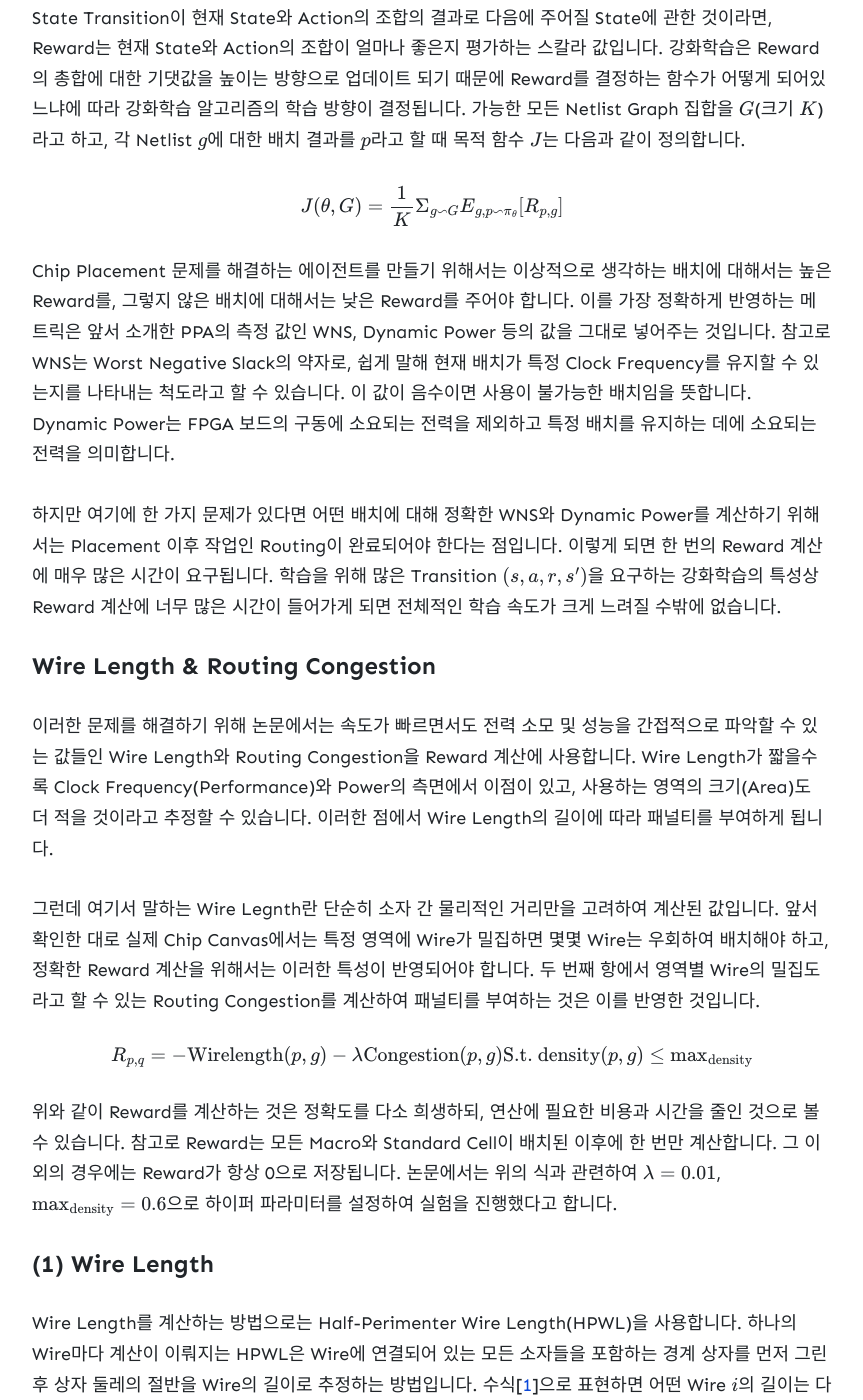
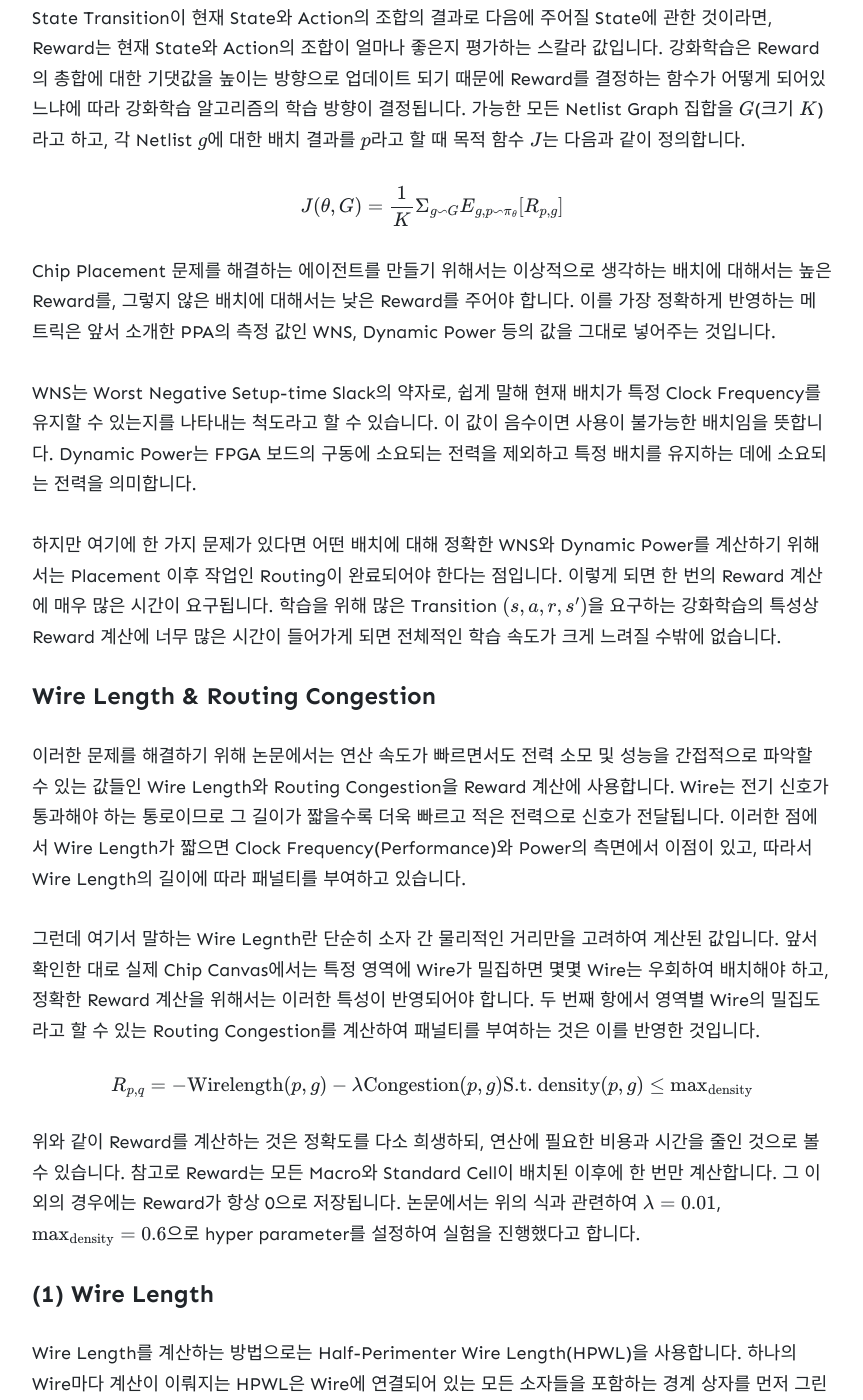
Before and after one commit to wowthemesnet/jekyll-theme-memoirs, a Jekyll site: the page built from _posts/2021-02-15-chip_placement_with_reinforcement_learning.md, in a window 1280 px wide and 1400 px high, scrolled down 6930 px. Shown: the whole window, without its empty margins (208-1071 px from the left). Built offline with Jekyll 4.4.1, drawn with Linux system fonts in a browser that asks for light colours; nearby versions of some CDN libraries; formulas are drawn with MathJax 3; comment, search, counter and statistics services are not loaded; some of the changed text lies outside the part shown.

Commit message:
Fix ncop to fpga posts by internal reviews (#23)
* Use the same convention for english words

* Fix post with jongsub's review

Co-authored-by: enfow <wgm0601@gmail.com>

```diff
--- a/_posts/2021-02-15-chip_placement_with_reinforcement_learning.md
+++ b/_posts/2021-02-15-chip_placement_with_reinforcement_learning.md
@@ -47,7 +47,7 @@
 </p>
 </figure>
 
-위의 그림에서 빨간 선은 Macro2와 Standard Cell 5를 연결하는 가장 짧은 코스를 나타냅니다. 그런데 빨간 선이 통과하는 구간에 이미 너무 많은 Wire가 배치되어 있어 더 이상 Routing Resource가 존재하지 않는 상황입니다. 이러한 경우에는 녹색 선과 같이 우회하여 Wire를 배치하게 되고, 전체적인 Wire Length가 길어집니다.
+위의 그림에서 빨간 선은 Macro2와 Standard Cell 5를 연결하는 가장 짧은 경로를 나타냅니다. 그런데 빨간 선이 통과하는 구간에 이미 너무 많은 Wire가 배치되어 있어 더 이상 Routing Resource가 존재하지 않는 상황입니다. 이러한 경우에는 녹색 선과 같이 우회하여 Wire를 배치하게 되고, 전체적인 Wire Length가 길어집니다.
 
 ### 기존에는 어떻게 풀었을까?
 
@@ -66,11 +66,11 @@
 force-directed placement, rein-cut placement, placement by numerical optimization,
 and evolution-based placement. (VLSI Cell Placement Techniques)
 
-이와 관련하여 산업의 이야기를 덧붙이면 P&R 뿐만 아니라 반도체의 설계 과정에서 많은 부분을 자동화해주는 툴을 EDA(Electronic design automation)라고 하고, 많은 반도체 설계 전문 회사들이 Cadence, Synopsys와 같은 글로벌 기업의 EDA Tool을 사용하여 설계 과정 상의  여러 복잡한 문제들을 해결하고 있습니다. 하지만 자동화 툴이라고 해서 모든 것이 100% 자동적으로 이뤄지는 것은 아니며, EDA Tool을 누가 어떻게 사용하느냐에 따라 결과물의 수준이 확연히 달라집니다. P&R 문제만 놓고 보더라도 크기가 상대적으로 크고, 내부의 구조가 미리 결정되어 있는 Hard Macro의 경우에는 전문가가 직접 배치하는 것이 일반적입니다.
+이와 관련하여 산업의 이야기를 덧붙이면 P&R 뿐만 아니라 반도체의 설계 과정에서 많은 부분을 자동화해주는 툴을 EDA(Electronic Design Automation)라고 하고, 많은 반도체 설계 전문 회사들이 Cadence, Synopsys와 같은 글로벌 기업의 EDA Tool을 사용하여 설계 과정 상의  여러 복잡한 문제들을 해결하고 있습니다. 하지만 자동화 툴이라고 해서 모든 것이 100% 자동적으로 이뤄지는 것은 아니며, EDA Tool을 누가 어떻게 사용하느냐에 따라 결과물의 수준이 확연히 달라집니다. P&R 문제만 놓고 보더라도 크기가 상대적으로 크고, 내부의 구조가 미리 결정되어 있는 Hard Macro의 경우에는 전문가가 직접 배치하는 것이 일반적입니다.
 
 ### 배치 문제에 강화학습 적용하기
 
- Google의 Chip Placement 논문에서 제시하는 방법은 전문가가 직접 배치하고 있는 Hard Macro들만 강화학습 에이전트로 배치하고 있습니다. 즉 전체 Chip Placement 문제를 강화학습 알고리즘으로 해결하는 것이 아니며, 정확하게 말하면 수백 수천만 개의 소자들 중에서 몇백 개의 Macro만 강화학습으로 배치합니다(Few hundred macros and millions of standard cells).
+Google의 Chip Placement 논문에서 제시하는 방법은 전문가가 직접 배치하고 있는 Hard Macro들만 강화학습 에이전트로 배치하고 있습니다. 즉 전체 Chip Placement 문제를 강화학습 알고리즘으로 해결하는 것이 아니며, 정확하게 말하면 수백 수천만 개의 소자들 중에서 몇백 개의 Macro만 강화학습으로 배치합니다(Few hundred macros and millions of standard cells).
 
 에이전트가 배치하지 않는 다른 모든 소자들에 대해서는 전통적인 Chip Placement 방법론 중 하나인 Force-Directed Method를 사용합니다. 이때 전통적인 알고리즘을 사용한다 하더라도 배치 대상의 개수가 너무 많기 때문에 Standard Cell은 연결성이 높은 소자들끼리 Clustering을 진행한 후, Cluster 단위로 배치를 수행합니다. 이를 통해 배치 대상의 개수를 수백만 개에서 수천 개 수준으로 축소하여 복잡성을 낮추고 있습니다.
 
@@ -114,13 +114,15 @@
 J(\theta, G) = {1 \over K} \Sigma_{g \backsim G} E_{g,p \backsim \pi_\theta} [R_{p,g}]
 $$
 
-Chip Placement 문제를 해결하는 에이전트를 만들기 위해서는 이상적으로 생각하는 배치에 대해서는 높은 Reward를, 그렇지 않은 배치에 대해서는 낮은 Reward를 주어야 합니다. 이를 가장 정확하게 반영하는 메트릭은 앞서 소개한 PPA의 측정 값인 WNS, Dynamic Power 등의 값을 그대로 넣어주는 것입니다. 참고로 WNS는 Worst Negative Slack의 약자로, 쉽게 말해 현재 배치가 특정 Clock Frequency를 유지할 수 있는지를 나타내는 척도라고 할 수 있습니다. 이 값이 음수이면 사용이 불가능한 배치임을 뜻합니다. Dynamic Power는 FPGA 보드의 구동에 소요되는 전력을 제외하고 특정 배치를 유지하는 데에 소요되는 전력을 의미합니다.
+Chip Placement 문제를 해결하는 에이전트를 만들기 위해서는 이상적으로 생각하는 배치에 대해서는 높은 Reward를, 그렇지 않은 배치에 대해서는 낮은 Reward를 주어야 합니다. 이를 가장 정확하게 반영하는 메트릭은 앞서 소개한 PPA의 측정 값인 WNS, Dynamic Power 등의 값을 그대로 넣어주는 것입니다.
+
+WNS는 Worst Negative Setup-time Slack의 약자로, 쉽게 말해 현재 배치가 특정 Clock Frequency를 유지할 수 있는지를 나타내는 척도라고 할 수 있습니다. 이 값이 음수이면 사용이 불가능한 배치임을 뜻합니다. Dynamic Power는 FPGA 보드의 구동에 소요되는 전력을 제외하고 특정 배치를 유지하는 데에 소요되는 전력을 의미합니다.
 
 하지만 여기에 한 가지 문제가 있다면 어떤 배치에 대해 정확한 WNS와 Dynamic Power를 계산하기 위해서는 Placement 이후 작업인 Routing이 완료되어야 한다는 점입니다. 이렇게 되면 한 번의 Reward 계산에 매우 많은 시간이 요구됩니다. 학습을 위해 많은 Transition $$(s, a, r, s')$$을 요구하는 강화학습의 특성상 Reward 계산에 너무 많은 시간이 들어가게 되면 전체적인 학습 속도가 크게 느려질 수밖에 없습니다.
 
 #### Wire Length & Routing Congestion
 
-이러한 문제를 해결하기 위해 논문에서는 속도가 빠르면서도 전력 소모 및 성능을 간접적으로 파악할 수 있는 값들인 Wire Length와 Routing Congestion을 Reward 계산에 사용합니다. Wire Length가 짧을수록 Clock Frequency(Performance)와 Power의 측면에서 이점이 있고, 사용하는 영역의 크기(Area)도 더 적을 것이라고 추정할 수 있습니다. 이러한 점에서 Wire Length의 길이에 따라 패널티를 부여하게 됩니다.
+이러한 문제를 해결하기 위해 논문에서는 연산 속도가 빠르면서도 전력 소모 및 성능을 간접적으로 파악할 수 있는 값들인 Wire Length와 Routing Congestion을 Reward 계산에 사용합니다. Wire는 전기 신호가 통과해야 하는 통로이므로 그 길이가 짧을수록 더욱 빠르고 적은 전력으로 신호가 전달됩니다. 이러한 점에서 Wire Length가 짧으면 Clock Frequency(Performance)와 Power의 측면에서 이점이 있고, 따라서 Wire Length의 길이에 따라 패널티를 부여하고 있습니다.
 
 그런데 여기서 말하는 Wire Legnth란 단순히 소자 간 물리적인 거리만을 고려하여 계산된 값입니다. 앞서 확인한 대로 실제 Chip Canvas에서는 특정 영역에 Wire가 밀집하면 몇몇 Wire는 우회하여 배치해야 하고, 정확한 Reward 계산을 위해서는 이러한 특성이 반영되어야 합니다. 두 번째 항에서 영역별 Wire의 밀집도라고 할 수 있는 Routing Congestion를 계산하여 패널티를 부여하는 것은 이를 반영한 것입니다.
 
@@ -129,7 +131,7 @@
 \text{S.t. } \text{density}(p,g) \leq \text{max}_\text{density}
 $$
 
-위와 같이 Reward를 계산하는 것은 정확도를 다소 희생하되, 연산에 필요한 비용과 시간을 줄인 것으로 볼 수 있습니다. 참고로 Reward는 모든 Macro와 Standard Cell이 배치된 이후에 한 번만 계산합니다. 그 이외의 경우에는 Reward가 항상 0으로 저장됩니다. 논문에서는 위의 식과 관련하여 $$\lambda = 0.01$$, $$\max_{\text{density}} = 0.6$$으로 하이퍼 파라미터를 설정하여 실험을 진행했다고 합니다.
+위와 같이 Reward를 계산하는 것은 정확도를 다소 희생하되, 연산에 필요한 비용과 시간을 줄인 것으로 볼 수 있습니다. 참고로 Reward는 모든 Macro와 Standard Cell이 배치된 이후에 한 번만 계산합니다. 그 이외의 경우에는 Reward가 항상 0으로 저장됩니다. 논문에서는 위의 식과 관련하여 $$\lambda = 0.01$$, $$\max_{\text{density}} = 0.6$$으로 hyper parameter를 설정하여 실험을 진행했다고 합니다.
 
 #### (1) Wire Length
 
@@ -194,7 +196,7 @@
 }
 $$
 
-위의 수식에서 $$v_i$$는 $$i$$ 번째 Macro에 대한 embedding을, $$e_{i,j}$$는 $$i$$와 $$j$$ 번쩨 Macro를 잇는 Wire에 대한 Embedding을 의미합니다. 두 수식을 모든 Macro와 Wire에 대해 수렴할 때까지 반복적으로 적용하여 최종적인 Embedding으로 $$v$$와 $$e$$를 사용하게 됩니다. Node Embedding과 Edge Embedding을 함께 얻을 수 있다는 점이 위 구조의 주요 특징이라고 할 수 있습니다.
+위의 수식에서 $$v_i$$는 $$i$$ 번째 Macro에 대한 Embedding을, $$e_{i,j}$$는 $$i$$와 $$j$$ 번쩨 Macro를 잇는 Wire에 대한 Embedding을 의미합니다. 두 수식을 모든 Macro와 Wire에 대해 수렴할 때까지 반복적으로 적용하여 최종적인 Embedding으로 $$v$$와 $$e$$를 사용하게 됩니다. Node Embedding과 Edge Embedding을 함께 얻을 수 있다는 점이 위 구조의 주요 특징이라고 할 수 있습니다.
 
 위 Model Architecture 이미지를 기준으로 보면 $$v$$가 붉은 색의 Macro Embedding이고, $$e$$가 푸른 색의 Edge Embeddings 입니다.
 Node Embedding에 대해서는 Indexing을 하고 있는데 각 Node의 특성을 가지고 있는 정보이므로 현재 배치할 Node의 정보만을 추출하는 것으로 이해할 수 있습니다. Edge Embedding에 대해서는 Reduce Mean을 하는데 이를 통해 전체 Graph의 특성을 담고 있는 Vector를 만들 수 있습니다.
@@ -215,7 +217,7 @@
 
 ### 업데이트 알고리즘은 PPO
 
-Policy의 역할은 현재 주어진 Macro를 Chip Canvas 상의 어떤 지점에 배치할 것인지 결정하는 것입니다. 이때 Grid 형태의 확률 함수를 효과적으로 표현하기 위해 Deconvolution layer를 Policy Network에 사용한 것으로 보입니다.
+Policy의 역할은 현재 주어진 Macro를 Chip Canvas 상의 어떤 지점에 배치할 것인지 결정하는 것입니다. 이때 Grid 형태의 확률 함수를 효과적으로 표현하기 위해 Deconvolution Layer를 Policy Network에 사용한 것으로 보입니다.
 
 Policy Network를 직접 업데이트해야 하기 때문에 Policy Gradient 계열의 업데이트 알고리즘을 사용해야 하는데, 상대적으로 적은 연산량과 높은 성능 그리고 분산 학습에 강점을 보이는 PPO 알고리즘[[3](#ref-3)]을 사용하고 있습니다[[11](#ref-11)].
 
@@ -224,7 +226,7 @@
 <figure class="image" style="align: center;">
 <p align="center">
   <img src="/assets/images/2021-02-15-chip_placement_with_reinforcement_learning/chip_placement_pre_training.png" alt="normal gradient" width="90%">
-  <figcaption style="text-align: center;">[그림7] - Pre-training</figcaption>
+  <figcaption style="text-align: center;">[그림7] - Pre-Training</figcaption>
 </p>
 </figure>
 
@@ -242,7 +244,7 @@
 <figure class="image" style="align: center;">
 <p align="center">
   <img src="/assets/images/2021-02-15-chip_placement_with_reinforcement_learning/chip_placement_test_table.png" alt="normal gradient" width="90%">
-  <figcaption style="text-align: center;">[테이블1] - Pre-training Test Settings</figcaption>
+  <figcaption style="text-align: center;">[테이블1] - Pre-Training Test Settings</figcaption>
 </p>
 </figure>
 
@@ -279,7 +281,7 @@
 </p>
 </figure>
 
-위의 도표를 되면 거의 모든 경우에서 Train Set의 크기가 클수록 성능이 좋아지는 경향을 보이며 특히 Fine-Tuning을 적게 수행했을 때 그 차이가 더욱 도드라짐을 알 수 있습니다.
+위의 도표를 되면 거의 모든 경우에서 Train Set의 크기가 클수록 성능이 좋아지는 경향을 보이며 특히 Fine Tuning을 적게 수행했을 때 그 차이가 더욱 도드라짐을 알 수 있습니다.
 
 ### 사람보다 더 낫다
 
@@ -326,15 +328,15 @@
 
 <a name="ref-3">[3]</a>  [John Schulman, Filip Wolski, Prafulla Dhariwal, Alec Radford, Oleg Klimov, 2017, Proximal Policy Optimization Algorithms.](https://arxiv.org/pdf/1707.06347.pdf)
 
-<a name="ref-4">[4]</a>  [K. Shahookar & P, Mazumder, 1991, VLSI Cell Placement Techniques, ACM Computing Surveys](http://users.eecs.northwestern.edu/~haizhou/357/p143-shahookar.pdf)
+<a name="ref-4">[4]</a>  [K. Shahookar & P, Mazumder, 1991, VLSI Cell Placement Techniques, ACM Computing Surveys.](http://users.eecs.northwestern.edu/~haizhou/357/p143-shahookar.pdf)
 
-<a name="ref-5">[5]</a> Richard S. Sutton, Andrew G. Barto, 2018, Reinforcement Learning: An Introduction 2nd edition Chapter 3 Finite Markov Decision Process
+<a name="ref-5">[5]</a> Richard S. Sutton, Andrew G. Barto, 2018, Reinforcement Learning: An Introduction 2nd edition Chapter 3 Finite Markov Decision Process.
 
-<a name="ref-6">[6]</a>  [Chung-Kuan Cheng, Ilgweon Kang, Lutong Wang, 2019, RePlAce: Advancing Solution Quality and Routability Validation in Global Placement, IEEE](<https://vlsicad.ucsd.edu/Publications/Journals/j126.pdf>)
+<a name="ref-6">[6]</a>  [Chung-Kuan Cheng, Ilgweon Kang, Lutong Wang, 2019, RePlAce: Advancing Solution Quality and Routability Validation in Global Placement, IEEE.](<https://vlsicad.ucsd.edu/Publications/Journals/j126.pdf>)
 
-<a name="ref-7">[7]</a>  [Thomas N. Kipf, Max Wellin, 2017, Semi-Supervised Classification with Graph Convolutional Network, ICLR](<https://vlsicad.ucsd.edu/Publications/Journals/j126.pdf>)
+<a name="ref-7">[7]</a>  [Thomas N. Kipf, Max Wellin, 2017, Semi-Supervised Classification with Graph Convolutional Network, ICLR.](<https://vlsicad.ucsd.edu/Publications/Journals/j126.pdf>)
 
-<a name="ref-8">[8]</a>  [삼성전자, 2017, [반도체 8대 공정] 1탄, ‘웨이퍼’란 무엇일까요?, 삼성 반도체 이야기](<https://www.samsungsemiconstory.com/1458>)
+<a name="ref-8">[8]</a>  [삼성전자, 2017, [반도체 8대 공정] 1탄, ‘웨이퍼’란 무엇일까요?, 삼성 반도체 이야기.](<https://www.samsungsemiconstory.com/1458>)
 
 <a name="ref-9">[9]</a>  [Yisong Yue, 2020, Lecture by Azalia Mirhoseini & Anna Goldie (CS 159 Spring 2020), Complexity of Chip Placement Problem.](<https://youtu.be/lBzh9WY5hpU?t=1772>)
 
```
Also changed, not shown: other parts of _posts/2021-02-15-chip_placement_with_reinforcement_learning.md (+2 -2 lines), _posts/2021-02-11-Neural-Combinatorial-Optimization.md (+13 -13 lines), _posts/2021-02-15-chip_placement_on_fpga_project.md (+13 -6 lines).
